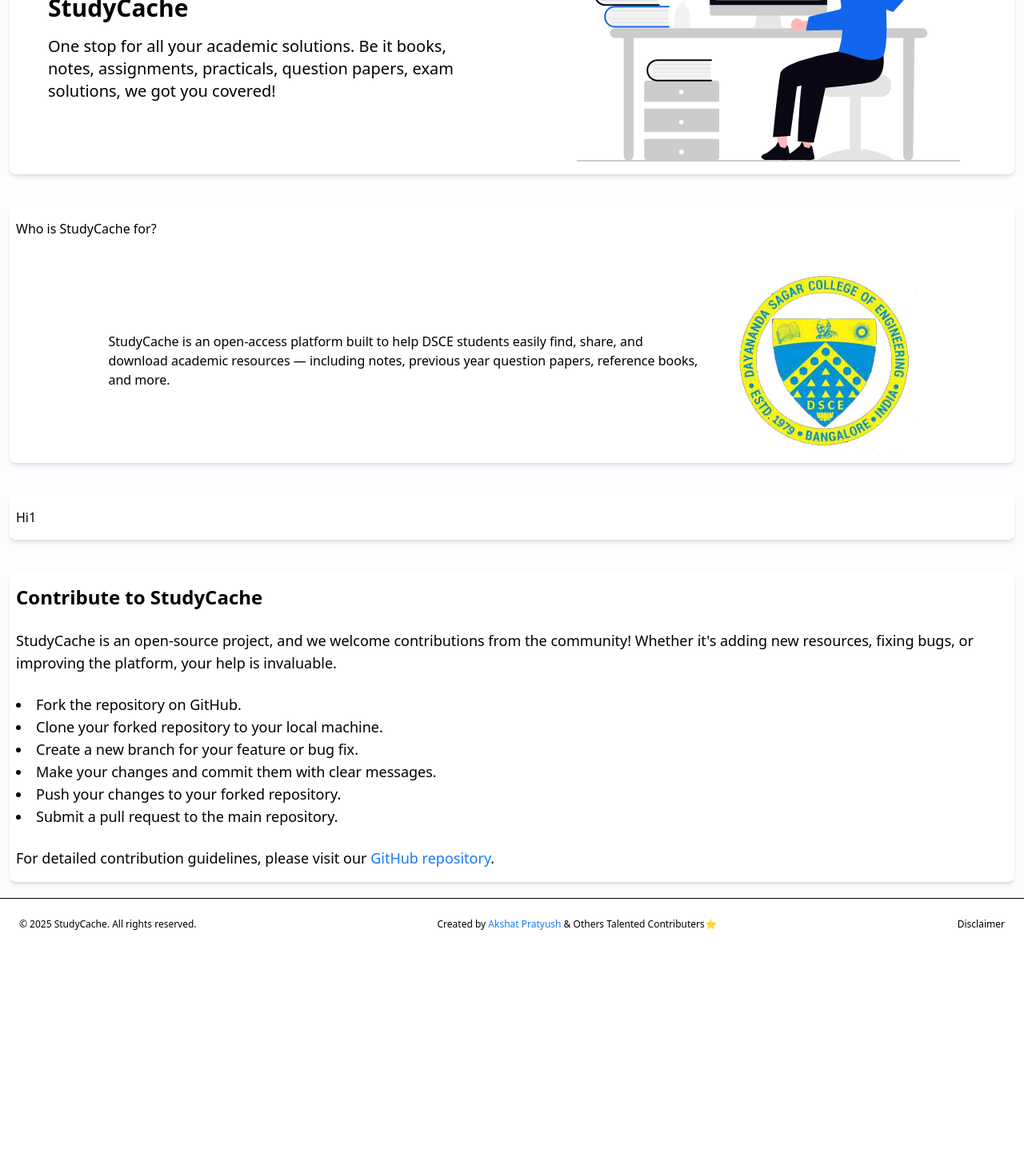
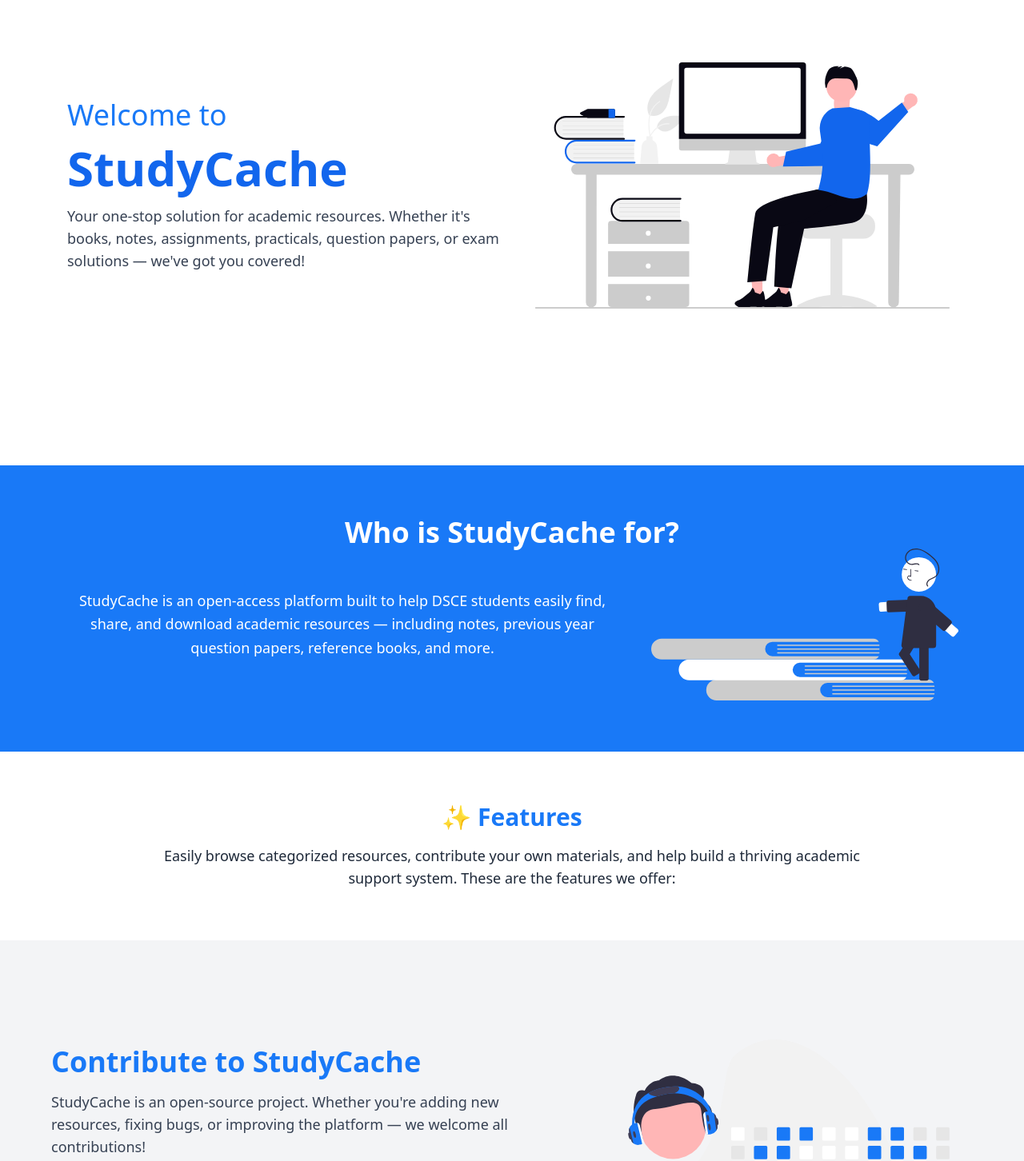
Before and after one commit to akshatp17/StudyCache, a React (Vite) app in the folder client/: page / in a window 1280 px wide. Shown: the part 180-1632 px from the top of the page at 80% size. Before the commit the page ends 1368 px from the top, so only its background shows below. Built offline with nearby package versions, Linux system fonts and the light colour scheme.

Commit message:
Fixed homepage

```diff
--- a/client/src/components/Footer.jsx
+++ b/client/src/components/Footer.jsx
@@ -3,11 +3,11 @@ import { Link } from 'react-router-dom'
 
 const Footer = () => {
     return (
-        <footer className="flex flex-col gap-2 sm:flex-row py-6 w-full shrink-0 items-center px-4 md:px-6 border-t border-border/40 justify-between">
+        <footer className="flex flex-col gap-2 sm:flex-row py-6 w-full shrink-0 items-center px-4 md:px-6 border-t justify-between border-gray-300">
             <p className="text-xs text-muted-foreground">
                 &copy; {new Date().getFullYear()} StudyCache. All rights reserved.
             </p>
-            <p className='text-xs text-muted-foreground twxt-center w-auto'>
+            <p className='text-sm text-muted-foreground twxt-center w-auto'>
                 <span>Created by </span>
                 <a
                     className='text-blue-ribbon-600 cursor-pointer'
--- a/client/src/pages/Home.jsx
+++ b/client/src/pages/Home.jsx
@@ -1,12 +1,11 @@
-import React from 'react'
+import React, { useEffect } from 'react';
 import helloimage from '../assets/hello.svg';
 import contribute from '../assets/contribute.svg';
+import whofeature from '../assets/rtk.svg';
 import dsce from '../assets/dsce.png';
-import { useEffect } from 'react';
 import { useLocation } from 'react-router-dom';
 
 const Home = () => {
-
     const location = useLocation();
 
     useEffect(() => {
@@ -19,48 +18,74 @@ const Home = () => {
         }
     }, [location]);
 
+    return (
+        <div className='flex flex-col items-center text-gray-800'>
+            {/* Welcome Section */}
+            <section className="md:min-h-[calc(100vh-100px)] flex flex-col md:flex-row gap-5 md:gap-0 items-center justify-center px-6 md:px-16 py-12 bg-white w-full">
+                {/* Left Part */}
+                <div className="flex flex-col justify-center items-start space-y-4 md:w-1/2 w-full h-full pl-5 text-center md:text-left">
+                    <p className="text-3xl md:text-4xl font-medium text-blue-ribbon-600 w-full">
+                        Welcome to
+                    </p>
+                    <h1 className="text-5xl md:text-6xl font-extrabold text-blue-ribbon-700 w-full">
+                        StudyCache
+                    </h1>
+                    <p className="text-base md:text-lg text-gray-700 max-w-x w-full">
+                        Your one-stop solution for academic resources. Whether it's books, notes,
+                        assignments, practicals, question papers, or exam solutions — we've got
+                        you covered!
+                    </p>
+                </div>
 
-    return (
-        <div className='flex flex-col justify-center items-center gap-10 py-5 px-3 bg-[#f6faff6c]'>
-            {/* Welcoming to the site */}
-            <section className='h-1/3 flex py-4 px-2 bg-white shadow-md rounded-lg gap-10 w-full'>
-                <div className='flex flex-col justify-center items-start gap-4 w-1/2 p-10'>
-                    <h1 className='text-3xl font-bold'>StudyCache</h1>
-                    <p className='text-xl'>One stop for all your academic solutions. Be it books, notes, assignments, practicals, question papers, exam solutions, we got you covered!</p>
-                </div>
-                <div className='flex justify-center items-center w-1/2 h-full'>
-                    <img src={helloimage} alt="Hello" className='h-full w-[80%]' />
+                {/* Right Part */}
+                <div className="flex justify-center items-center mt-10 md:mt-0 md:w-1/2 w-full">
+                    <img
+                        src={helloimage}
+                        alt="Hello"
+                        className="w-[90%] md:max-w-full max-w-md object-contain"
+                    />
                 </div>
             </section>
 
-            {/* Who is this resrouce for? */}
-            <section className='h-1/3 flex flex-col py-4 px-2 bg-white shadow-md rounded-lg gap-10 w-full'>
-                <p>
-                    Who is StudyCache for?
+
+            {/* Who is this for Section */}
+            <section className='bg-blue-ribbon-600 text-white py-16 px-6 w-full text-center'>
+                <h2 className='text-4xl font-semibold mb-6 md:mb-0'>Who is StudyCache for?</h2>
+                <div className='flex flex-col md:flex-row justify-center items-center gap-10 max-w-6xl mx-auto'>
+                    <p className='md:w-3/5 text-lg leading-relaxed'>
+                        StudyCache is an open-access platform built to help DSCE students easily find, share, and download
+                        academic resources — including notes, previous year question papers, reference books, and more.
                     </p>
-                <div className='flex justify-center items-center gap-10 w-full'>
-                    <p className='w-[60%]'>
-                        StudyCache is an open-access platform built to help DSCE students easily find, share, and download academic resources — including notes, previous year question papers, reference books, and more.
-                    </p>
-                    <img src={dsce} alt="DSCE Logo" className='w-auto' />
+                    <img src={whofeature} alt="DSCE Logo" className='w-64 md:w-96' />
                 </div>
             </section>
 
-            {/* Features of the site */}
-            <section className='h-1/3 flex py-4 px-2 bg-white shadow-md rounded-lg gap-10 w-full'>
-                Hi1
+            {/* Features Section */}
+            <section className='py-16 px-6 w-full bg-white'>
+                <div className='max-w-4xl mx-auto text-center'>
+                    <h2 className='text-3xl font-semibold mb-4 text-blue-ribbon-600'>✨ Features</h2>
+                    <p className='text-lg'>
+                        Easily browse categorized resources, contribute your own materials, and help build a
+                        thriving academic support system. These are the features we offer:
+                    </p>
+                </div>
             </section>
 
-            {/* Contribute */}
+            {/* Contribute Section */}
             <section
                 id="contribute"
-                className='h-1/3 flex flex-col py-4 px-2 bg-white shadow-md rounded-lg gap-6 w-full'
+                className="md:min-h-[calc(100vh-100px)] flex flex-col md:flex-row gap-5 md:gap-0 items-center justify-center px-6 md:px-16 py-12 bg-gray-100 w-full"
             >
-                <h2 className='text-2xl font-semibold'>Contribute to StudyCache</h2>
-                <p className='text-lg'>
-                    StudyCache is an open-source project, and we welcome contributions from the community! Whether it's adding new resources, fixing bugs, or improving the platform, your help is invaluable.
+                {/* Left Part */}
+                <div className="flex flex-col justify-center items-start space-y-4 md:w-1/2 w-full h-full text-center md:text-left">
+                    <h2 className="text-3xl md:text-4xl font-semibold text-blue-ribbon-600 w-full">
+                        Contribute to StudyCache
+                    </h2>
+                    <p className="text-base md:text-lg text-gray-700 w-full">
+                        StudyCache is an open-source project. Whether you're adding new resources,
+                        fixing bugs, or improving the platform — we welcome all contributions!
                     </p>
-                <ul className='list-disc list-inside text-lg'>
+                    <ul className="list-disc list-inside text-base md:text-lg text-gray-700 space-y-2 w-full">
                         <li>Fork the repository on GitHub.</li>
                         <li>Clone your forked repository to your local machine.</li>
                         <li>Create a new branch for your feature or bug fix.</li>
@@ -68,20 +93,32 @@ const Home = () => {
                         <li>Push your changes to your forked repository.</li>
                         <li>Submit a pull request to the main repository.</li>
                     </ul>
-                <p className='text-lg'>
+                    <p className="text-base md:text-lg text-gray-700 w-full">
                         For detailed contribution guidelines, please visit our{' '}
                         <a
                             href="https://github.com/akshatp17/StudyCache"
                             target="_blank"
                             rel="noopener noreferrer"
-                        className='text-blue-ribbon-600 hover:underline'
+                            className="text-blue-ribbon-600 hover:underline font-medium"
                         >
                             GitHub repository
                         </a>.
                     </p>
+                </div>
+
+                {/* Right Part */}
+                <div className="flex justify-center items-center mt-10 md:mt-0 md:w-1/2 w-full">
+                    <img
+                        src={contribute}
+                        alt="Contribute to StudyCache"
+                        className="w-[90%] md:max-w-full max-w-md object-contain"
+                    />
+                </div>
             </section>
+
+
         </div>
-    )
-}
+    );
+};
 
-export default Home
+export default Home;
```
Also changed, not shown: client/src/assets/rtk.svg (added). Lines whose indentation alone changed are shown as unchanged.
